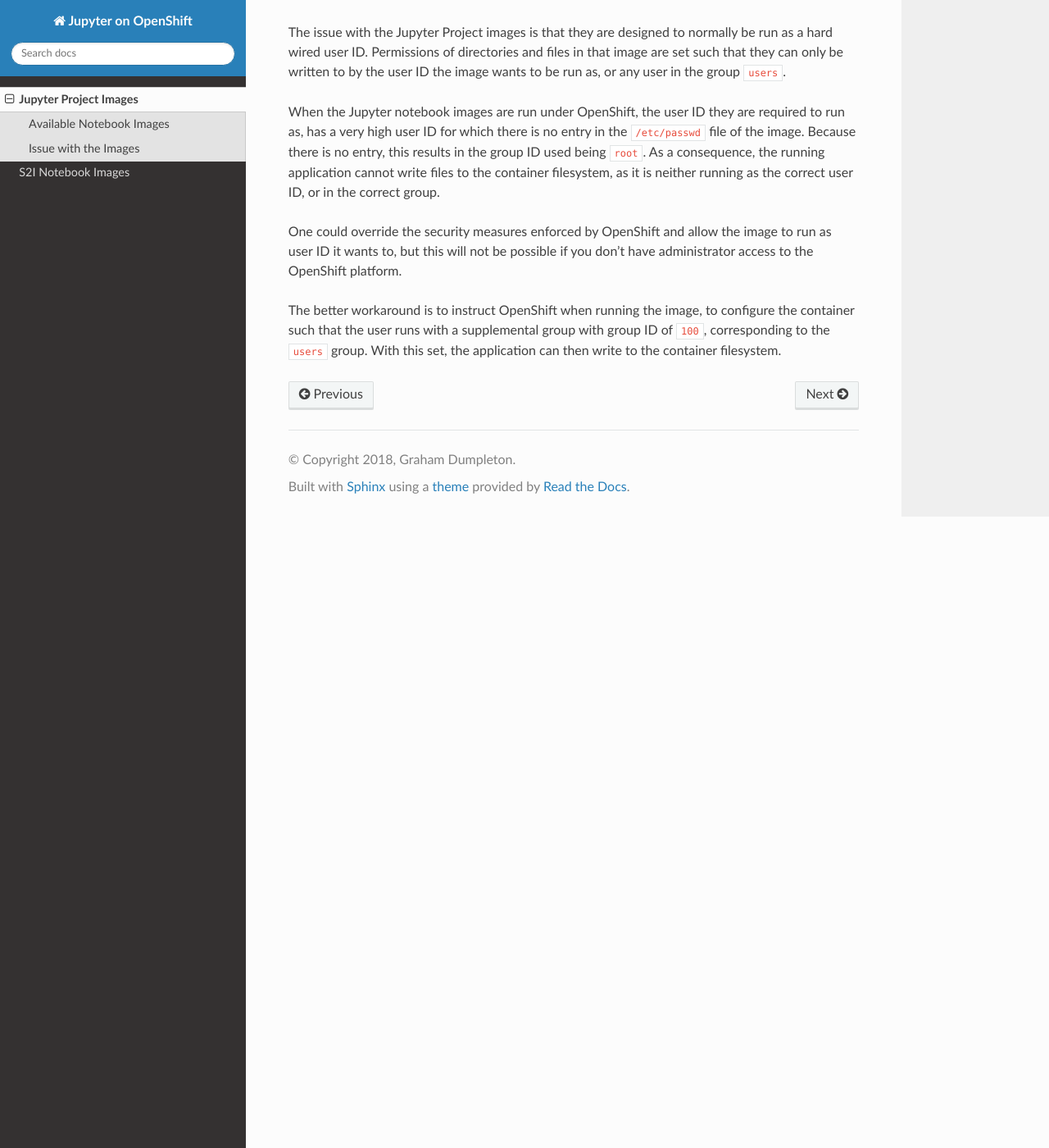
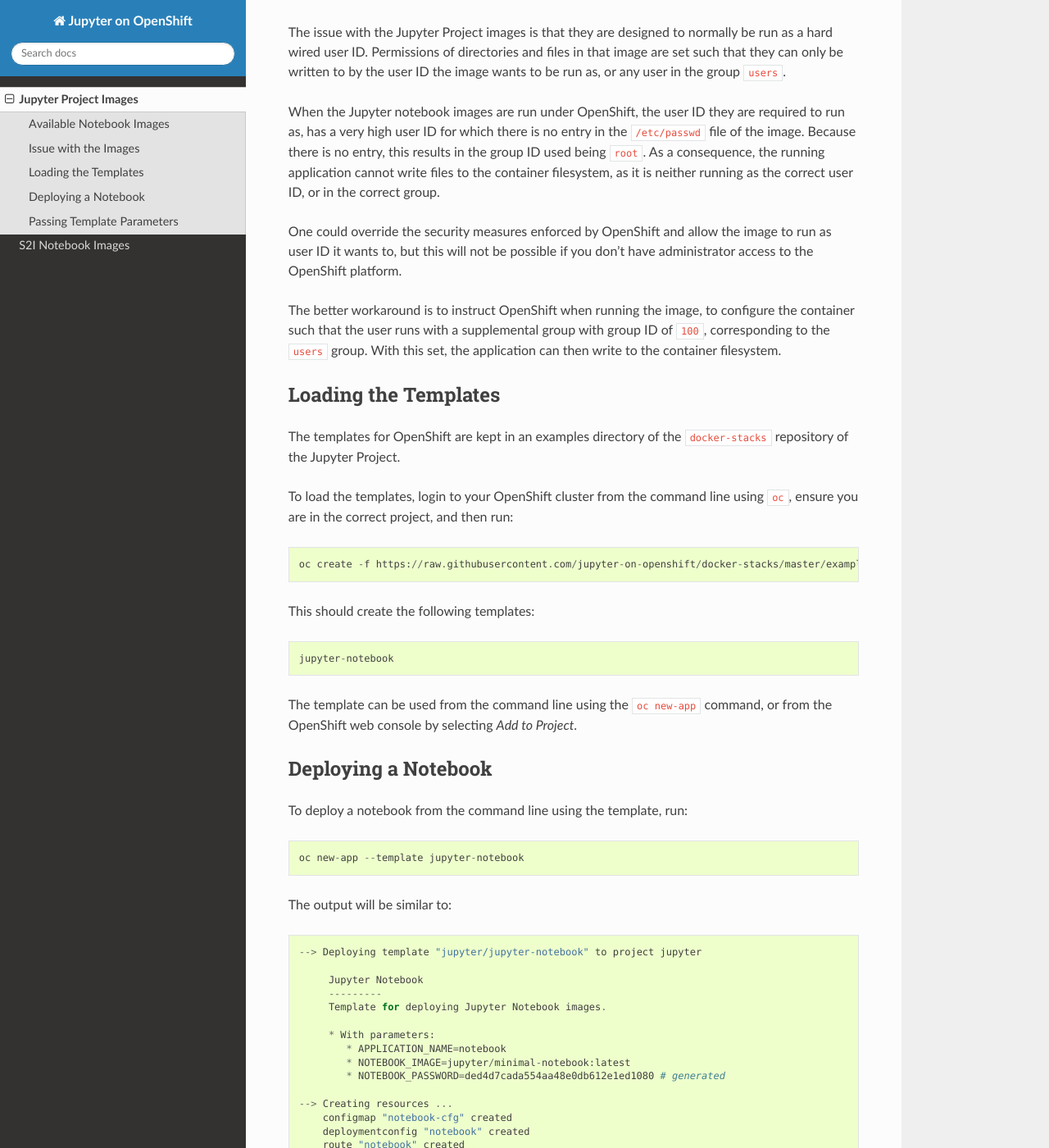
Before and after one commit to jupyter-on-openshift/www-jupyteronopenshift-org, a Sphinx documentation site: the page built from source/jupyter-project-images.rst, in a window 1280 px wide and 1400 px high, scrolled down 892 px. Shown: the whole window at 82% size. Built offline with Sphinx 7.4.7 and the Read the Docs theme 2.0.0, drawn with Linux system fonts in a browser that asks for light colours; some of the changed text lies outside the part shown.

Commit message:
Add additional sections on deploying Jupyter Project images.

```diff
--- a/source/jupyter-project-images.rst
+++ b/source/jupyter-project-images.rst
@@ -11,3 +11,6 @@ configuration.
 
 .. include:: jupyter-project-images/available-notebook-images.rst
 .. include:: jupyter-project-images/issues-with-the-images.rst
+.. include:: jupyter-project-images/loading-the-templates.rst
+.. include:: jupyter-project-images/deploying-a-notebook.rst
+.. include:: jupyter-project-images/passing-template-parameters.rst
--- /dev/null
+++ b/source/jupyter-project-images/deploying-a-notebook.rst
@@ -0,0 +1,52 @@
+Deploying a Notebook
+--------------------
+
+To deploy a notebook from the command line using the template, run::
+
+    oc new-app --template jupyter-notebook
+
+The output will be similar to::
+
+    --> Deploying template "jupyter/jupyter-notebook" to project jupyter
+
+         Jupyter Notebook
+         ---------
+         Template for deploying Jupyter Notebook images.
+
+         * With parameters:
+            * APPLICATION_NAME=notebook
+            * NOTEBOOK_IMAGE=jupyter/minimal-notebook:latest
+            * NOTEBOOK_PASSWORD=ded4d7cada554aa48e0db612e1ed1080 # generated
+
+    --> Creating resources ...
+        configmap "notebook-cfg" created
+        deploymentconfig "notebook" created
+        route "notebook" created
+        service "notebook" created
+    --> Success
+        Access your application via route 'notebook-jupyter.abcd.pro-us-east-1.openshiftapps.com'
+        Run 'oc status' to view your app.
+
+When no template parameters are provided, the name of the deployed notebook
+will be ``notebook``. The image used will be::
+
+    jupyter/minimal-notebook:latest
+
+A password you can use when accessing the notebook will be auto generated
+and is displayed in the output from running ``oc new-app``.
+
+To see the hostname for accessing the notebook run::
+
+    oc get routes
+
+The output will be similar to::
+
+    NAME      HOST/PORT                                              PATH  SERVICES  PORT      TERMINATION    WILDCARD
+    notebook  notebook-jupyter.abcd.pro-us-east-1.openshiftapps.com        notebook  8888-tcp  edge/Redirect  None
+
+A secure route will be used to expose the notebook outside of the OpenShift
+cluster, so in this case the URL would be::
+
+    https://notebook-jupyter.abcd.pro-us-east-1.openshiftapps.com/
+
+When prompted, enter the password for the notebook.
--- /dev/null
+++ b/source/jupyter-project-images/loading-the-templates.rst
@@ -0,0 +1,17 @@
+Loading the Templates
+---------------------
+
+The templates for OpenShift are kept in an examples directory of the
+``docker-stacks`` repository of the Jupyter Project.
+
+To load the templates, login to your OpenShift cluster from the command
+line using ``oc``, ensure you are in the correct project, and then run::
+
+    oc create -f https://raw.githubusercontent.com/jupyter-on-openshift/docker-stacks/master/examples/openshift/templates.json
+
+This should create the following templates::
+
+    jupyter-notebook
+
+The template can be used from the command line using the ``oc new-app``
+command, or from the OpenShift web console by selecting *Add to Project*.
--- /dev/null
+++ b/source/jupyter-project-images/passing-template-parameters.rst
@@ -0,0 +1,27 @@
+Passing Template Parameters
+---------------------------
+
+To override the name for the notebook, the image used, and the password,
+you can pass template parameters using the ``--param`` option.
+
+::
+
+    oc new-app --template jupyter-notebook \
+      --param APPLICATION_NAME=mynotebook \
+      --param NOTEBOOK_IMAGE=jupyter/scipy-notebook:latest \
+      --param NOTEBOOK_PASSWORD=mypassword
+
+You can deploy any of the Jupyter Project docker-stacks images.
+
+* jupyter/base-notebook
+* jupyter/r-notebook
+* jupyter/minimal-notebook
+* jupyter/scipy-notebook
+* jupyter/tensorflow-notebook
+* jupyter/datascience-notebook
+* jupyter/pyspark-notebook
+* jupyter/all-spark-notebook
+
+If you don't care what version of the image is used, add the ``:latest``
+tag at the end of the image name, otherwise use the hash corresponding to
+the image version you want to use.
```
